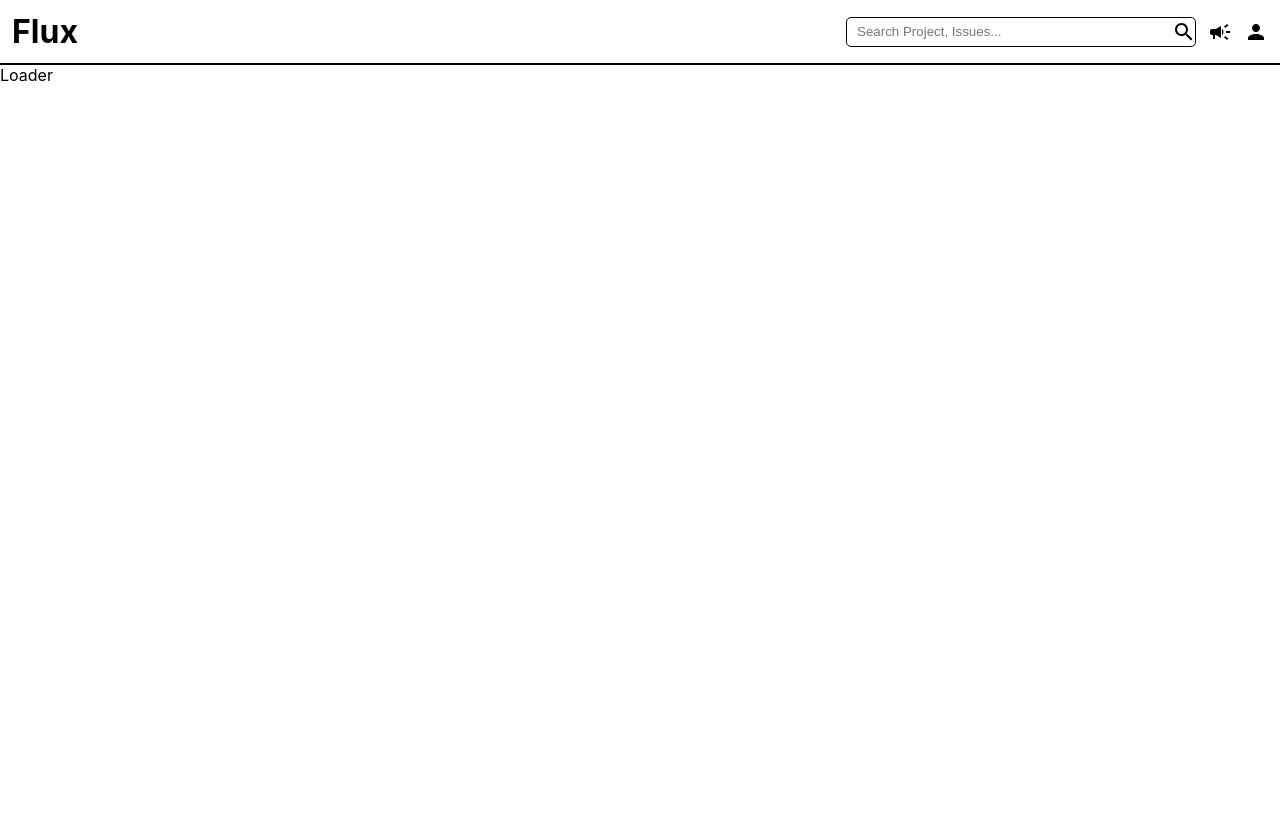
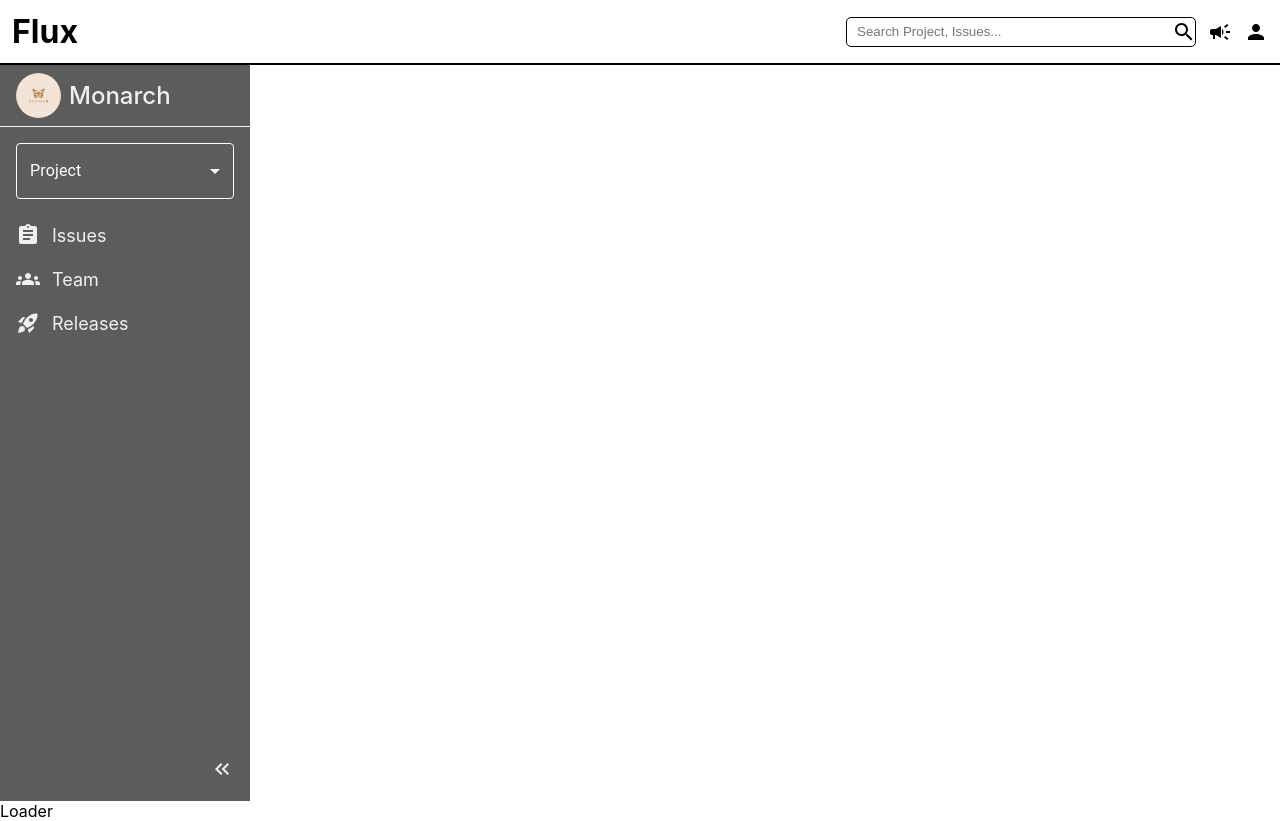
Before and after one commit to aksy007/Flux, a React (Vite) app: page / in a window 1280 px wide. Before the commit the page ends 800 px from the top, so only its background shows below. Built offline with nearby package versions, Linux system fonts and the light colour scheme.

Commit message:
Add Flux Sidebar (#2)
* Add Initial Sidebar changes
* add common Dropdown Select Method
* Add Sidebar

```diff
--- a/src/App.tsx
+++ b/src/App.tsx
@@ -2,15 +2,18 @@ import React from 'react';
 import { useLocation } from 'react-router-dom';
 import { renderComponent } from './router/route';
 import Header from './components/Header/Header';
+import Sidebar from './components/Sidebar/Sidebar';
+import styles from './index.module.scss'
 
 const App: React.FC = () => {
 	const location = useLocation();
 	const Component = renderComponent(location?.pathname);
 
 	return (
-		<div className='app'>
+		<div className={styles.main}>
 			<Header />
-			<main className='main-content'>{Component}</main>
+			<Sidebar />
+			<main className={styles.componentPage}>{Component}</main>
 		</div>
 	);
 };
--- /dev/null
+++ b/src/common/Select/Select.module.scss
@@ -0,0 +1,25 @@
+.whiteSelect {
+    .MuiInputLabel-root {
+      color: #F0F0F0 !important;
+    }
+
+    .MuiOutlinedInput-root {
+      color: #F0F0F0 !important;
+
+      & .MuiOutlinedInput-notchedOutline {
+        border-color: #F0F0F0 !important;
+
+      &:hover .MuiOutlinedInput-notchedOutline {
+        border-color: #F0F0F0 !important;
+      }
+
+      &.Mui-focused .MuiOutlinedInput-notchedOutline {
+        border-color: #F0F0F0 !important;
+      }
+    }
+
+    .MuiSelect-icon {
+      color: #F0F0F0 !important;
+    }
+  }
+}
--- /dev/null
+++ b/src/common/Select/Select.tsx
@@ -0,0 +1,54 @@
+import { useState } from 'react';
+import Box from '@mui/material/Box';
+import InputLabel from '@mui/material/InputLabel';
+import MenuItem from '@mui/material/MenuItem';
+import FormControl from '@mui/material/FormControl';
+import Select, { SelectChangeEvent } from '@mui/material/Select';
+import { DropdownOption, SelectDropdownProps,  selectStyles } from './SelectData';
+import styles from "./Select.module.scss";
+
+
+
+const SelectDropdown = <T extends DropdownOption>({
+	DropdownList,
+	DropdownLabel,
+	customClass,
+}: SelectDropdownProps<T>) => {
+	const [selectedProjectId, setSelectedProjectId] = useState<string | ''>('');
+
+	const handleChange = (event: SelectChangeEvent) => {
+		const projectId = event.target.value as string;
+		if (projectId) {
+			setSelectedProjectId(projectId);
+		}
+	};
+
+	return (
+		<Box
+			sx={ selectStyles }
+			className={customClass}
+		>
+			<FormControl fullWidth>
+				<InputLabel id='dropdown-select-label'>Project</InputLabel>
+				<Select
+					labelId='dropdown-select-label'
+					id='dropdown-select'
+					value={selectedProjectId || ''}
+					label={DropdownLabel}
+					onChange={handleChange}
+				>
+					{DropdownList.map((option) => (
+						<MenuItem
+							value={option.id}
+							key={option.id}
+						>
+							{option.name}
+						</MenuItem>
+					))}
+				</Select>
+			</FormControl>
+		</Box>
+	);
+};
+
+export default SelectDropdown;
--- /dev/null
+++ b/src/common/Select/SelectData.tsx
@@ -0,0 +1,38 @@
+export type DropdownOption = {
+	id: number;
+	name: string;
+	owner: string;
+	// Add other properties as needed
+};
+
+export interface SelectDropdownProps<T> {
+	DropdownList: T[];
+	DropdownLabel: string;
+	customClass?: string;
+}
+
+export const selectStyles = {
+	minWidth: 120,
+	borderRadius: 1,
+	'& .MuiInputLabel-root': {
+	  color: 'white',
+	  '&.Mui-focused': {
+		color: 'white',
+	  }
+	},
+	'& .MuiOutlinedInput-root': {
+	  color: 'white',
+	  '& fieldset': {
+		borderColor: 'white',
+	  },
+	  '&:hover fieldset': {
+		borderColor: 'white',
+	  },
+	  '&.Mui-focused fieldset': {
+		borderColor: 'white',
+	  },
+	},
+	'& .MuiSelect-icon': {
+	  color: 'white',
+	}
+};
--- /dev/null
+++ b/src/components/Sidebar/Sidebar.module.scss
@@ -0,0 +1,81 @@
+.containerOpen, .containerClosed {
+	background-color: rgb(92, 92, 92);
+	height: calc(100vh - 64px);
+	position: relative;
+	transition: width 0.3s ease-in-out;
+	color: #F0F0F0;
+  }
+
+.containerOpen {
+	width: 250px;
+}
+
+.containerClosed {
+	width: 50px;
+
+	.logo {
+		width: 35px;
+		height: 35px;
+		border-radius: 50%;
+		margin: 8px;
+	}
+}
+
+.content {
+	opacity: 1;
+	transition: opacity 0.3s ease-in;
+}
+
+.contentHidden {
+	opacity: 0;
+	transition: opacity 0.3s ease-out;
+}
+
+.organisation {
+	display: flex;
+	place-items: center;
+	padding: 8px 16px;
+	border-bottom: 1px solid;
+
+	.logo {
+		width: 45px;
+		height: 45px;
+		border-radius: 50%;
+	}
+
+	span {
+		font-size: 24px;
+		font-weight: 500;
+		margin: 0 8px;
+	}
+}
+
+.dropdown {
+	margin: 16px;
+}
+
+.optionsList {
+	display: flex;
+	flex-direction: column;
+	align-items: flex-start;
+	padding: 0 16px 16px 16px;
+}
+
+.option {
+	font-size: 18px;
+	font-family: 600;
+	display: flex;
+	place-items: center;
+	justify-content: center;
+	margin: 8px 0;
+
+	>span:last-child {
+		padding: 0 0 4px 12px;
+	}
+}
+
+.arrowIcon {
+	position: absolute;
+	bottom: 16px;
+	right: 16px;
+}
--- /dev/null
+++ b/src/components/Sidebar/Sidebar.tsx
@@ -0,0 +1,83 @@
+import React, { useEffect, useState } from 'react'
+import KeyboardDoubleArrowRightIcon from '@mui/icons-material/KeyboardDoubleArrowRight';
+import KeyboardDoubleArrowLeftIcon from '@mui/icons-material/KeyboardDoubleArrowLeft';
+import Logo from '../../assets/monarch_logo.png';
+import SelectDropdown from '../../common/Select/Select';
+import { ORGANISATION_NAME, ProjectList, UserOptions, UserOptionType } from './SidebarData';
+import styles from './Sidebar.module.scss';
+
+
+const UserOptionList: React.FC= () => {
+	const handleOptionClick = (option: UserOptionType) => {
+		// TODO: Handle Option Click
+		console.log('first', option);
+	}
+	return (
+		<div className={styles.optionsList}>
+			{
+				UserOptions?.map((option, index) => (
+					<div key={index} className={styles.option} onClick={() => handleOptionClick(option)}>
+						<span>{<option.icon />}</span>
+						<span>{option.option}</span>
+					</div>
+				))
+			}
+		</div>
+	)
+}
+
+const Sidebar: React.FC = () => {
+	const [isSidebarOpen, setIsSidebarOpen] = useState<boolean>(true);
+	const [isContentHidden, setIsContentHidden] = useState<boolean>(true);
+
+	const handleSidebarDisplay = () => {
+		setIsContentHidden(true);
+		setIsSidebarOpen(!isSidebarOpen);
+	}
+
+	useEffect(() => {
+		if (isContentHidden) {
+		const timeoutId = setTimeout(() => {
+			setIsContentHidden(false);
+		}, 300);
+
+		return () => clearTimeout(timeoutId);
+		}
+	}, [isSidebarOpen, isContentHidden]);
+
+	return (
+		<div className={isSidebarOpen ? styles.containerOpen : styles.containerClosed}>
+			{isSidebarOpen && !isContentHidden  ? <>
+				<div className={styles.organisation}>
+					<img
+						src={Logo}
+						className={styles.logo}
+					/>
+					<span>{ORGANISATION_NAME}</span>
+				</div>
+				<SelectDropdown
+					DropdownList={ProjectList}
+					DropdownLabel='Project'
+					customClass={styles.dropdown}
+				/>
+				<UserOptionList />
+			</>
+			: !isSidebarOpen && (
+				<img
+				  src={Logo}
+				  className={styles.logo}
+				/>
+			  )
+			}
+			<div className={styles.arrowIcon}>
+				{
+					isSidebarOpen
+					? <KeyboardDoubleArrowLeftIcon onClick={handleSidebarDisplay}/>
+					: <KeyboardDoubleArrowRightIcon onClick={handleSidebarDisplay} />
+				}
+			</div>
+		</div>
+	);
+};
+
+export default Sidebar;
--- /dev/null
+++ b/src/components/Sidebar/SidebarData.tsx
@@ -0,0 +1,58 @@
+import React from "react";
+import AssignmentIcon from '@mui/icons-material/Assignment';
+import GroupsIcon from '@mui/icons-material/Groups';
+import RocketLaunchIcon from '@mui/icons-material/RocketLaunch';
+
+const ORGANISATION_NAME: string = 'Monarch';
+
+export interface ProjectListType {
+	name: string;
+	owner: string;
+	id: number;
+}
+
+export interface UserOptionType {
+	icon: React.FC,
+	option: string,
+	link: string
+
+}
+
+const InitialProject: ProjectListType = {
+	name: '',
+	owner: '',
+	id: 0,
+};
+
+const UserOptions: UserOptionType[] = [
+	{
+	  icon: AssignmentIcon,
+	  option: "Issues",
+	  link: "/issues",
+	},
+	{
+	  icon: GroupsIcon,
+	  option: "Team",
+	  link: "/team",
+	},
+	{
+	  icon: RocketLaunchIcon,
+	  option: "Releases",
+	  link: "/releases",
+	},
+  ];
+
+const ProjectList: ProjectListType[] = [
+	{
+		name: 'FLUX',
+		owner: 'AksyK',
+		id: 1,
+	},
+	{
+		name: 'CRM',
+		owner: 'AksyK',
+		id: 2,
+	},
+];
+
+export { ORGANISATION_NAME, InitialProject, ProjectList, UserOptions };
--- a/src/index.css
+++ b/src/index.module.scss
@@ -8,3 +8,9 @@ body {
 	padding: 0;
 	overflow-x: hidden;
 }
+
+.main {
+	display: grid;
+	grid-template-rows: repeat(2, 1fr);
+	grid-template-rows: repeat(1, 1fr);
+}
--- a/src/main.tsx
+++ b/src/main.tsx
@@ -4,7 +4,7 @@ import { RouterProvider } from 'react-router-dom';
 import router from './router/router';
 import { Provider } from 'react-redux';
 import store from './redux/store';
-import './index.css';
+import './index.module.scss';
 
 ReactDOM.createRoot(document.getElementById('root')!).render(
 	<React.StrictMode>
```
Also changed, not shown: src/assets/monarch_logo.png (added).
